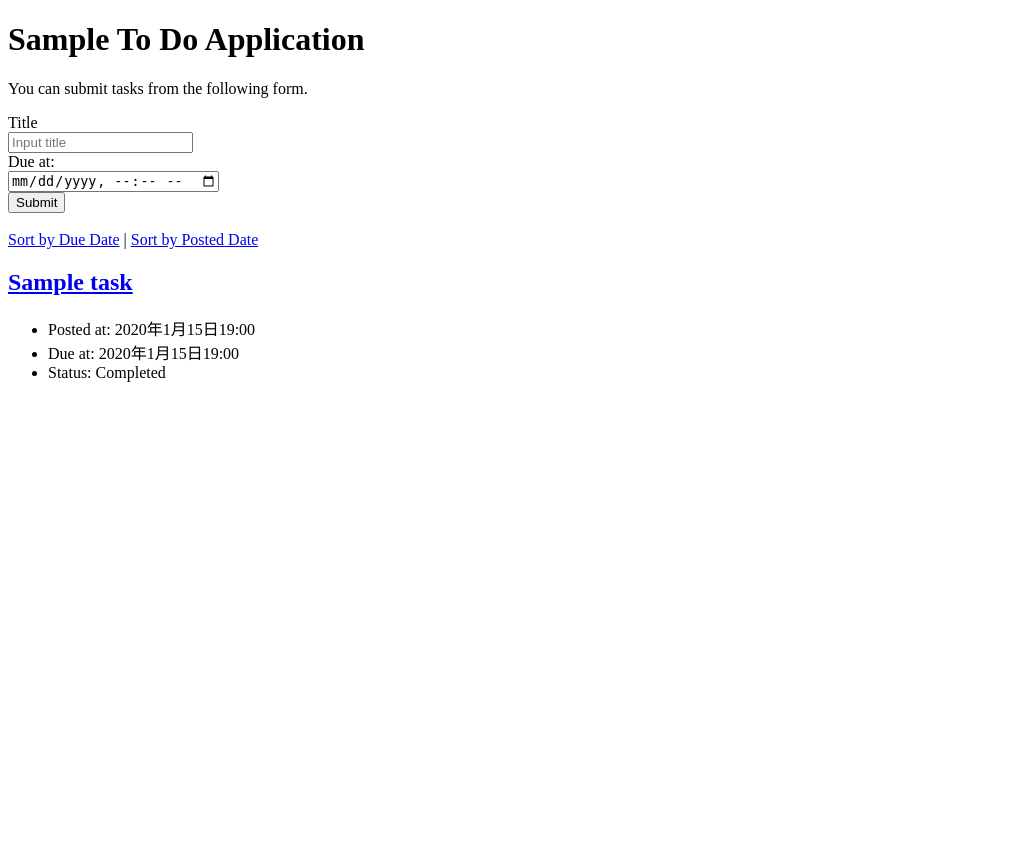
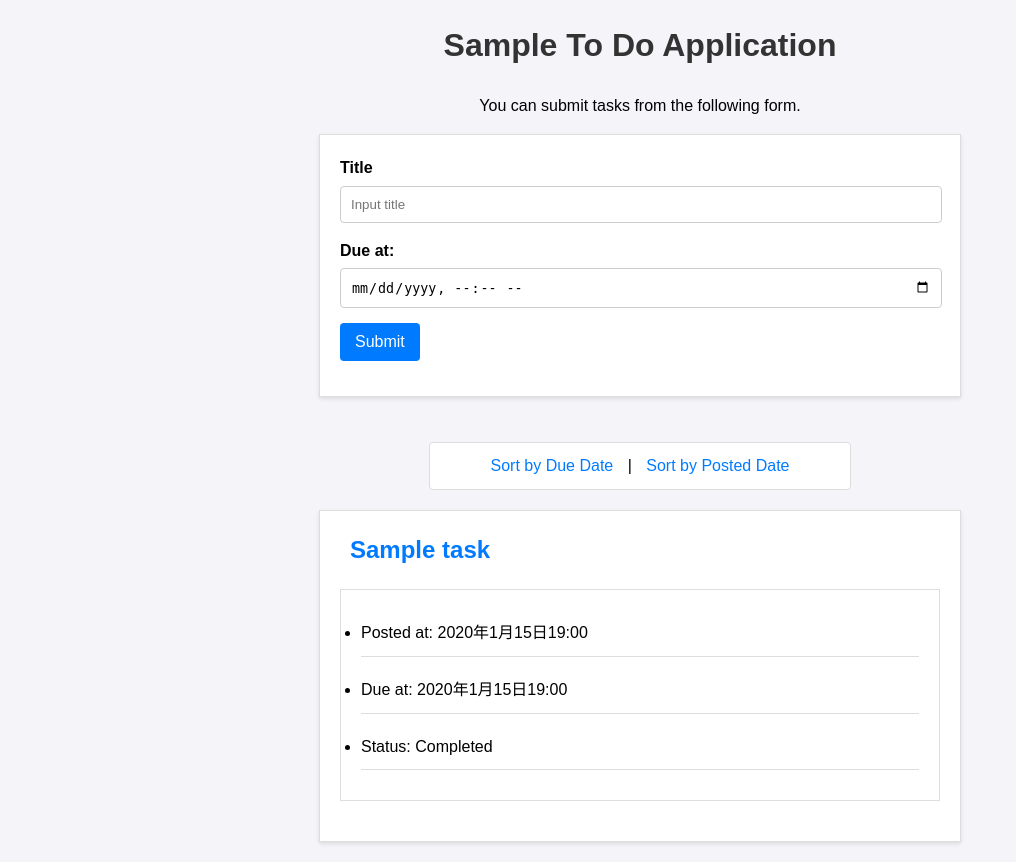
Before and after one commit to s1f102302337/django-test-exercise, a Django app: page / in a window 1280 px wide. Shown: the whole page, without its empty margins (0-1016 px from the left). Before the commit the page ends 382 px from the top, so only its background shows below. Run offline with Django 5.2, Linux system fonts and the light colour scheme; tables that the repository leaves empty hold one stand-in row (values such as "Sample post").

Commit message:
cssの追加

```diff
--- /dev/null
+++ b/todo/static/todo/css/base.css
@@ -0,0 +1,132 @@
+body {
+    font-family: Arial, sans-serif;
+    background-color: #f4f4f9;
+    margin: 0;
+    padding: 0;
+    line-height: 1.6;
+}
+
+h1 {
+    color: #333;
+    text-align: center;
+    margin-top: 20px;
+}
+
+p {
+    text-align: center;
+}
+.center-align {
+    text-align: center;
+    margin: 20px auto;
+    max-width: 400px;
+    padding: 10px;
+    background: #fff;
+    border: 1px solid #ddd;
+    border-radius: 4px;
+}
+
+/* フォームのスタイル */
+form {
+    max-width: 600px;
+    margin: 0 auto;
+    padding: 20px;
+    background: #fff;
+    border: 1px solid #ddd;
+    box-shadow: 0 2px 4px rgba(0, 0, 0, 0.1);
+}
+
+form div {
+    margin-bottom: 15px;
+}
+
+form label {
+    font-weight: bold;
+}
+
+form input[type="text"],
+form input[type="datetime-local"] {
+    width: calc(100% - 20px);
+    padding: 10px;
+    margin-top: 5px;
+    border: 1px solid #ccc;
+    border-radius: 4px;
+}
+
+form button[type="submit"] {
+    padding: 10px 15px;
+    background: #007bff;
+    color: #fff;
+    border: none;
+    border-radius: 4px;
+    cursor: pointer;
+    font-size: 16px;
+}
+
+form button[type="submit"]:hover {
+    background: #0056b3;
+}
+
+/* リンクのスタイル */
+div a {
+    color: #007bff;
+    text-decoration: none;
+    text-align: center;
+    margin: 0 10px;
+}
+
+div a:hover {
+    text-decoration: underline;
+}
+
+/* タスクのスタイル */
+.text {
+    max-width: 600px;
+    margin: 20px auto;
+    padding: 20px;
+    background: #fff;
+    border: 1px solid #ddd;
+    box-shadow: 0 2px 4px rgba(0, 0, 0, 0.1);
+}
+
+.text h2 {
+    margin: 0;
+    padding: 0;
+    font-size: 24px;
+    color: #333;
+}
+
+.text ul {
+    padding-left: 20px;
+}
+
+.text li {
+    margin-bottom: 10px;
+    list-style-type: disc;
+}
+
+.text a {
+    color: #007bff;
+    text-decoration: none;
+}
+
+.text a:hover {
+    text-decoration: underline;
+}
+
+
+/*detailのcss*/
+ul {
+    list-style-type: none;
+    padding: 0;
+    margin: 20px auto;
+    max-width: 600px;
+    background: #fff;
+    border: 1px solid #ddd;
+    padding: 20px;
+}
+
+ul li {
+    margin-bottom: 10px;
+    padding: 10px 0;
+    border-bottom: 1px solid #ddd;
+}
--- a/todo/templates/todo/detail.html
+++ b/todo/templates/todo/detail.html
@@ -6,6 +6,7 @@
     <title>To Do Application</title>
     <meta charset="UTF-8">
     <meta name="author" content="INIAD">
+    <link rel="stylesheet" type="text/css" href="{% static 'todo/css/base.css' %}">
 </head>
 
 <body>
@@ -22,7 +23,7 @@
         {% endif %}
     </ul>
 
-    <div>
+    <div class="center-align">
         <a href="{% url 'index' %}">Top</a>
         <a href="{% url 'delete' task.id %}">Delete</a>
         <a href="{% url 'update' task.id %}">Edit</a>
--- a/todo/templates/todo/edit.html
+++ b/todo/templates/todo/edit.html
@@ -6,6 +6,7 @@
     <title>To Do Application</title>
     <meta charset="UTF-8">
     <meta name="author" content="INIAD">
+    <link rel="stylesheet" type="text/css" href="{% static 'todo/css/base.css' %}">
   </head>
 
   <body>
--- a/todo/templates/todo/index.html
+++ b/todo/templates/todo/index.html
@@ -6,6 +6,7 @@
     <title>To Do Application</title>
     <meta charset="UTF-8">
     <meta name="author" content="INIAD">
+    <link rel="stylesheet" type="text/css" href="{% static 'todo/css/base.css' %}">
 </head>
 
 <body>
@@ -27,7 +28,7 @@
     </form>
     <br>
 
-    <div>
+    <div class="center-align">
         <a href="{% url 'index' %}?order=due">Sort by Due Date</a> |
         <a href="{% url 'index' %}?order=post">Sort by Posted Date</a>
     </div>
```
